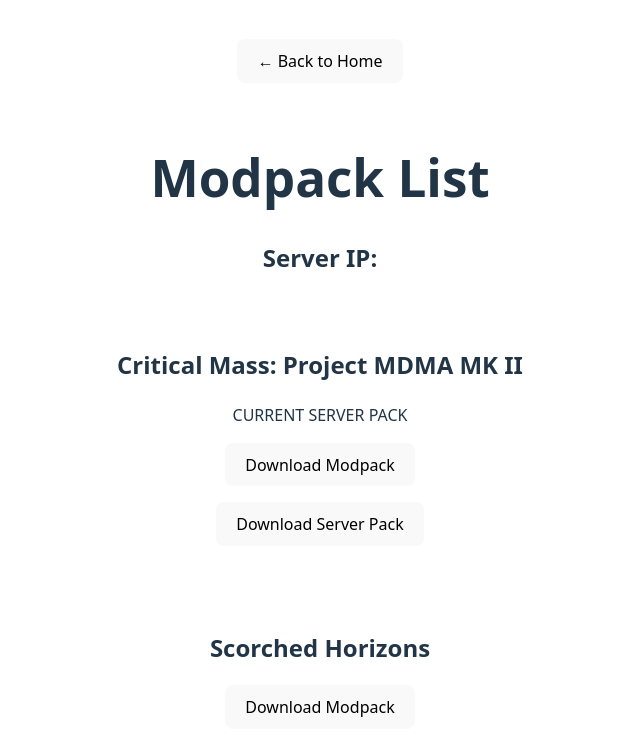
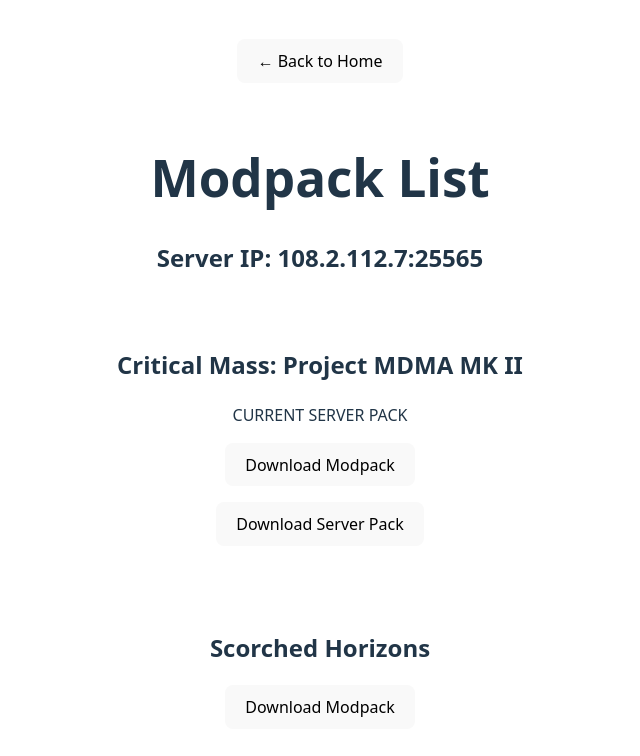
Before and after one commit to mlatta824/modpack_site, a React (Vite) app: page / in a window 1280 px wide. Both pictures are taken after a click on the button "Browse Packs". Shown: the top 756 px of the page, without its empty margins (320-960 px from the left). Built offline with nearby package versions, Linux system fonts and the light colour scheme.

Commit message:
Add server

```diff
--- a/src/pack_list/page.tsx
+++ b/src/pack_list/page.tsx
@@ -12,7 +12,7 @@ export default function PackList() {
         <div className="pack-list-container">
 
             <h1>Modpack List</h1>
-            <h2>Server IP: </h2>
+            <h2>Server IP: 108.2.112.7:25565</h2>
 
             <div className = "card">
                 <h2>Critical Mass: Project MDMA MK II</h2>
```
